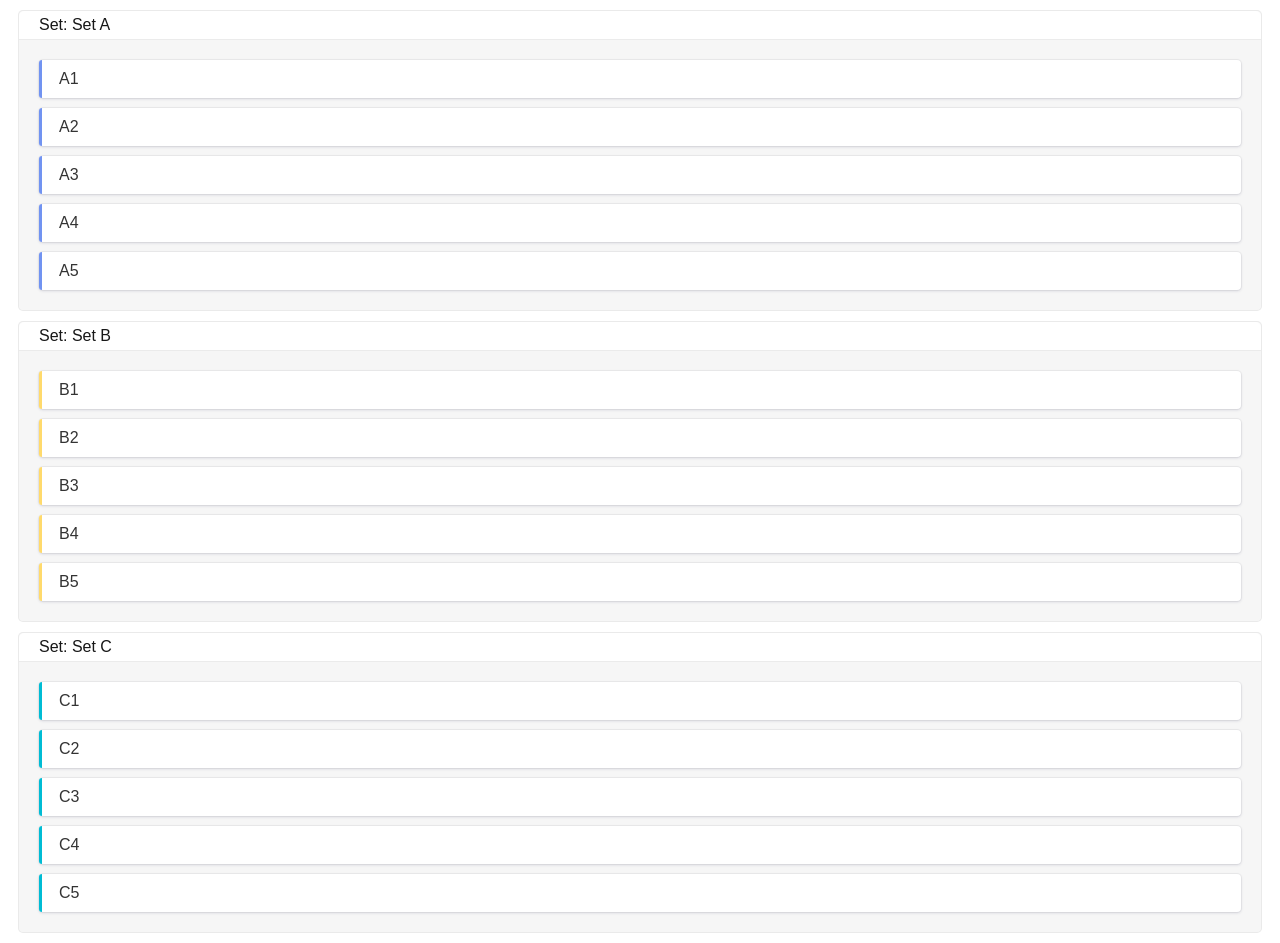
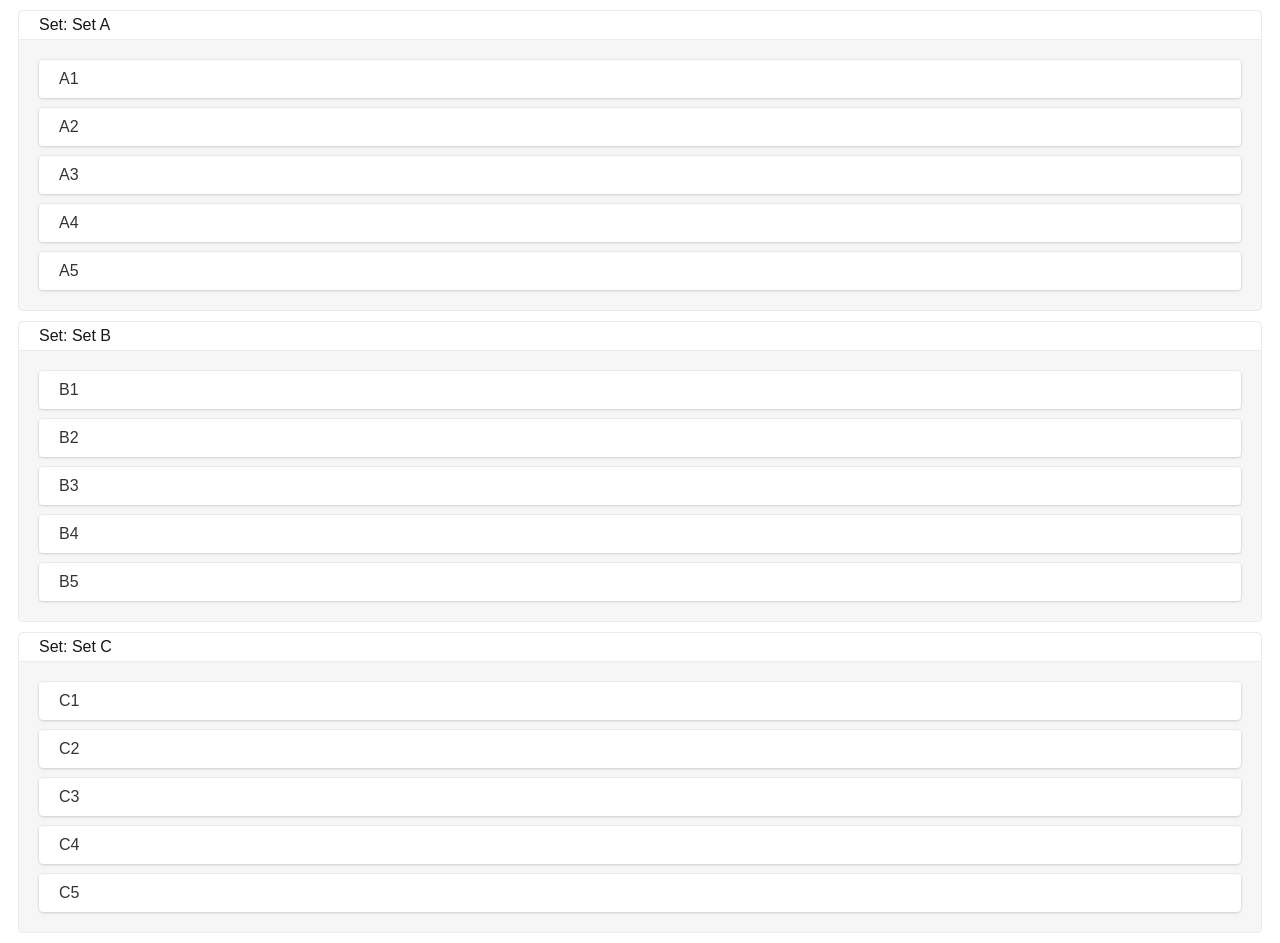
Before and after one commit to dipenchand/dnd-js, a Next.js app: page / in a window 1280 px wide. Built offline with nearby package versions, Linux system fonts and the light colour scheme.

Commit message:
removed color

```diff
--- a/src/app/MultipleContainers.js
+++ b/src/app/MultipleContainers.js
@@ -6,7 +6,6 @@ import {
     DndContext,
     DragOverlay,
     MouseSensor,
-    TouchSensor,
     useSensor,
     useSensors,
 } from "@dnd-kit/core";
@@ -30,12 +29,11 @@ export function MultipleContainers({
                                        strategy = verticalListSortingStrategy,
                                    }) {
     const [items, setItems] = useState(
-        () =>
-            initialItems ?? {
-                A: createRange(itemCount, (index) => `A${index + 1}`),
-                B: createRange(itemCount, (index) => `B${index + 1}`),
-                C: createRange(itemCount, (index) => `C${index + 1}`),
-            }
+        initialItems ?? {
+            A: createRange(itemCount, (index) => `A${index + 1}`),
+            B: createRange(itemCount, (index) => `B${index + 1}`),
+            C: createRange(itemCount, (index) => `C${index + 1}`),
+        }
     );
     const [containers, setContainers] = useState(
         Object.keys(items)
--- a/src/components/OverlayItems.js
+++ b/src/components/OverlayItems.js
@@ -1,5 +1,4 @@
 import {Item} from "@/components/Item";
-import {getColor} from "@/utilities";
 
 import React from "react";
 
@@ -12,7 +11,6 @@ export function renderSortableItemDragOverlay(
             containerId: findContainer(id),
             index: getIndex(id),
         })}
-        color={getColor(id)}
         selected={selected}
         dragOverlay
     />);
--- a/src/components/SortableItem.js
+++ b/src/components/SortableItem.js
@@ -1,6 +1,5 @@
 import {Item} from "@/components/Item";
 import {useSortable} from "@dnd-kit/sortable";
-import {getColor} from "@/utilities";
 
 export default function SortableItem({
                           id,
@@ -37,7 +36,6 @@ export default function SortableItem({
                 isSorting,
                 overIndex: over ? getIndex(over.id) : overIndex,
             })}
-            color={getColor(id)}
             transition={transition}
             transform={transform}
             listeners={listeners}
--- a/src/utilities/index.js
+++ b/src/utilities/index.js
@@ -3,18 +3,3 @@ const defaultInitializer = (index) => index;
 export function createRange(length, initializer = defaultInitializer) {
   return [...new Array(length)].map((_, index) => initializer(index));
 }
-
-export function getColor(id) {
-    switch (String(id)[0]) {
-        case "A":
-            return "#7193f1";
-        case "B":
-            return "#ffda6c";
-        case "C":
-            return "#00bcd4";
-        case "D":
-            return "#ef769f";
-    }
-
-    return undefined;
-}
```
